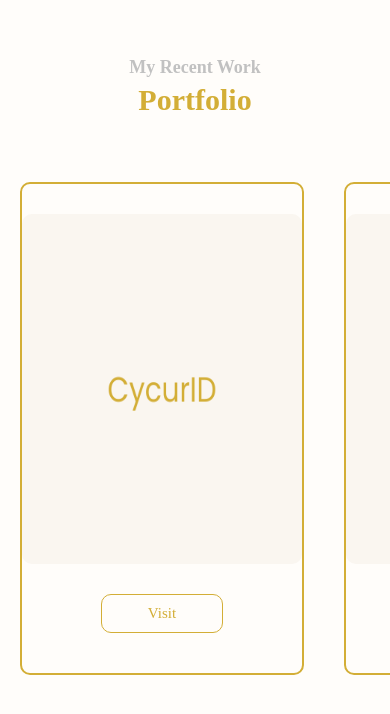
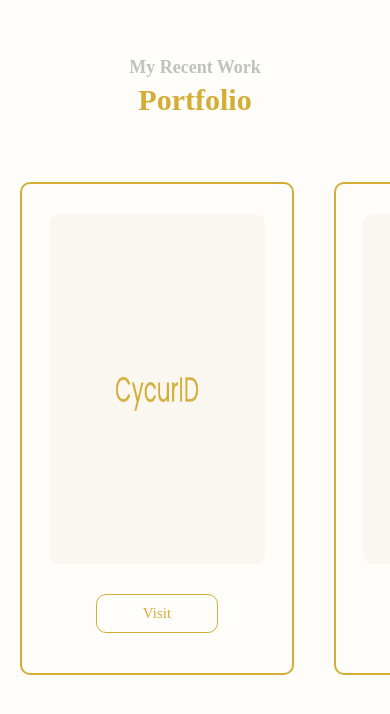
Before and after one commit to frannyngo/portfolio, a React (Create React App) app: page / in a window 390 px wide. Shown: the part 5061-5775 px from the top of the page. Built offline with nearby package versions, Linux system fonts and the light colour scheme.

Commit message:
image portfolio for iphone mini

```diff
--- a/src/components/portfolio/portfolio_styles.js
+++ b/src/components/portfolio/portfolio_styles.js
@@ -57,23 +57,10 @@
   }
 
   @media (max-width: 600px) {
-    width: 400px;
+    width: 430px;
     padding-top: 30px;
     padding-bottom: 0px;
     marign: 50px;
-  }
-
-  @media (max-width: 500px) {
-    width: 375px;
-    padding-top: 30px;
-    padding-bottom: 0px;
-    marign: 50px;
-  }
-
-  @media (max-width: 400px) {
-    width: 355px;
-    padding-top: 30px;
-    padding-bottom: 0px;
   }
 `;
 
@@ -170,7 +157,7 @@
   }
 
   @media (max-width: 600px) {
-    width: 280px;
+    width: 80%;
   }
 `;
 
```
